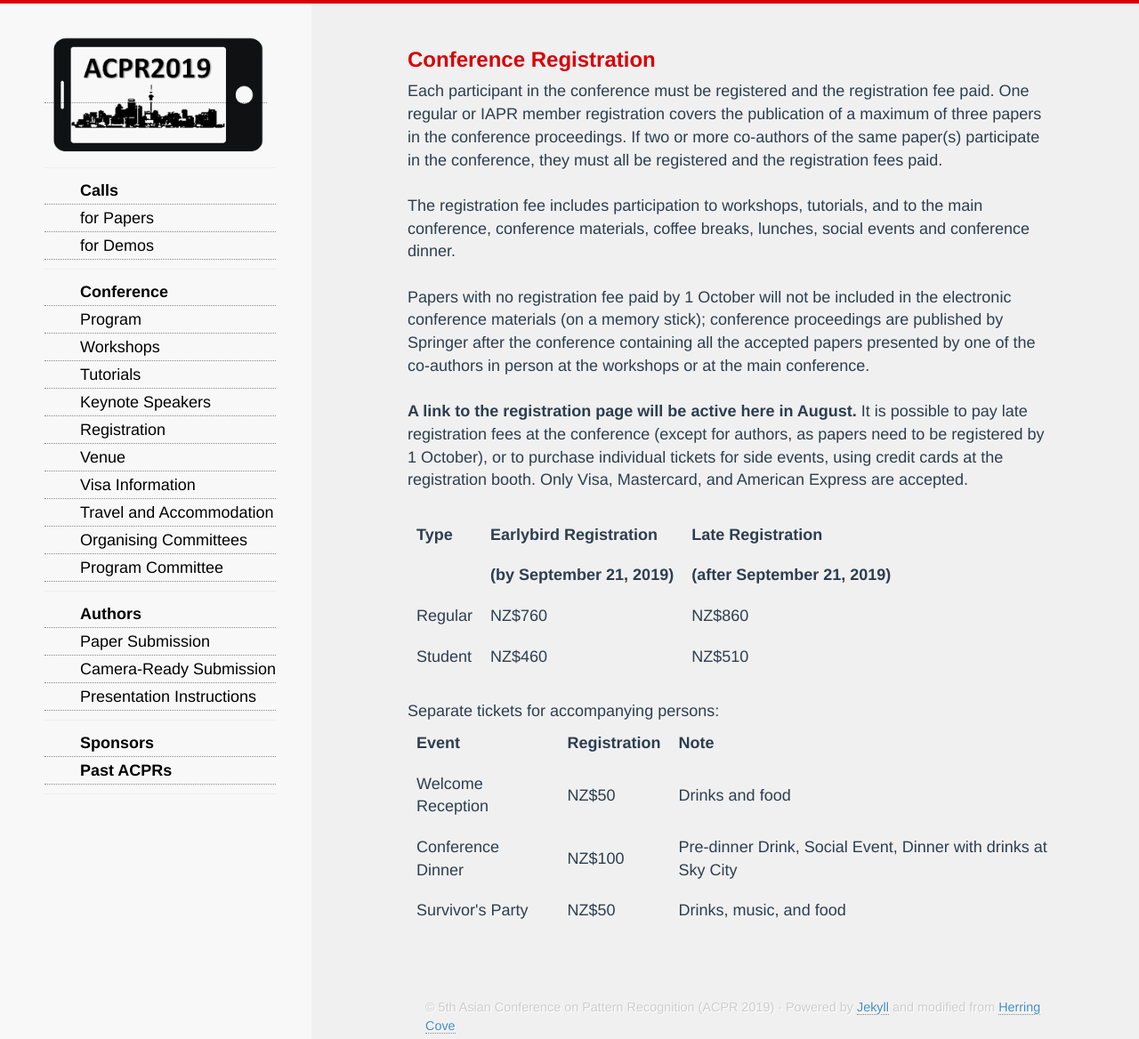
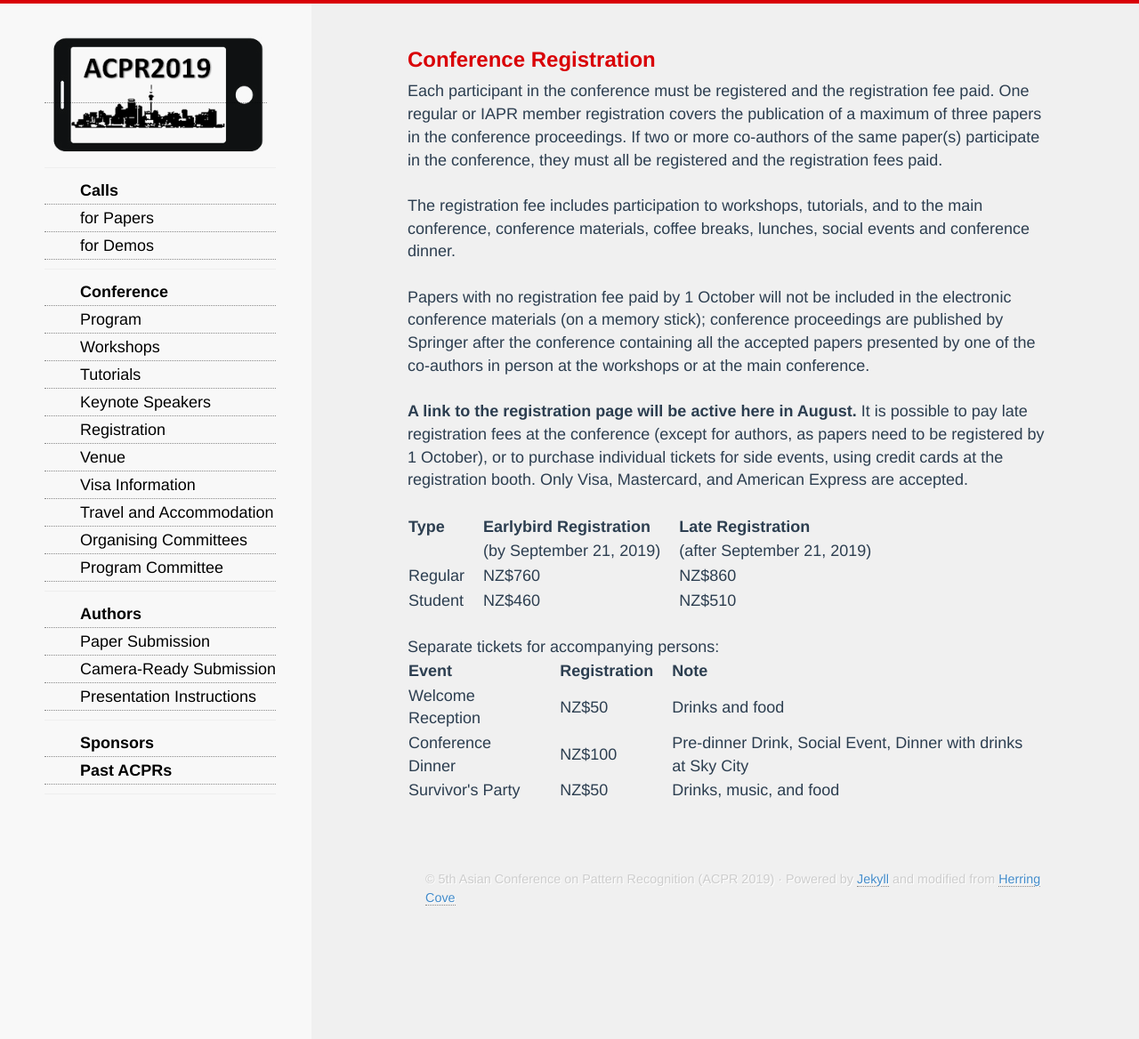
Before and after one commit to AndrewChenUoA/ACPR2019, a Jekyll site: the page built from registration.html, in a window 1280 px wide and 1168 px high. Shown: the whole window at 89% size. Built offline with Jekyll 4.4.1, drawn with Linux system fonts in a browser that asks for light colours; nearby versions of some CDN libraries; Markdown is read by kramdown in place of the engine named in the settings.

Commit message:
Fix table formatting again

```diff
--- a/registration.html
+++ b/registration.html
@@ -11,16 +11,20 @@ Papers with no registration fee paid by 1 October will not be included in the el
 
 <b>A link to the registration page will be active here in August.</b> It is possible to pay late registration fees at the conference (except for authors, as papers need to be registered by 1 October), or to purchase individual tickets for side events, using credit cards at the registration booth. Only Visa, Mastercard, and American Express are accepted.<br/><br/>
 
-<table cellpadding="10">
+<style>
+td, th {padding-right:20px;}
+</style>
+
+<table>
     <tr>
         <th>Type</th>
         <th>Earlybird Registration</th>
         <th>Late Registration</th>
     </tr>
     <tr>
-        <th></th>
-        <th>(by September 21, 2019)</th>
-        <th>(after September 21, 2019)</th>
+        <td></td>
+        <td>(by September 21, 2019)</td>
+        <td>(after September 21, 2019)</td>
     <tr>
         <td>Regular</td>
         <td>NZ$760</td>
@@ -34,7 +38,7 @@ Papers with no registration fee paid by 1 October will not be included in the el
 </table>
 <br/>
 Separate tickets for accompanying persons:
-<table cellpadding="10">
+<table>
     <tr>
         <th>Event</th>
         <th>Registration</th>
```
